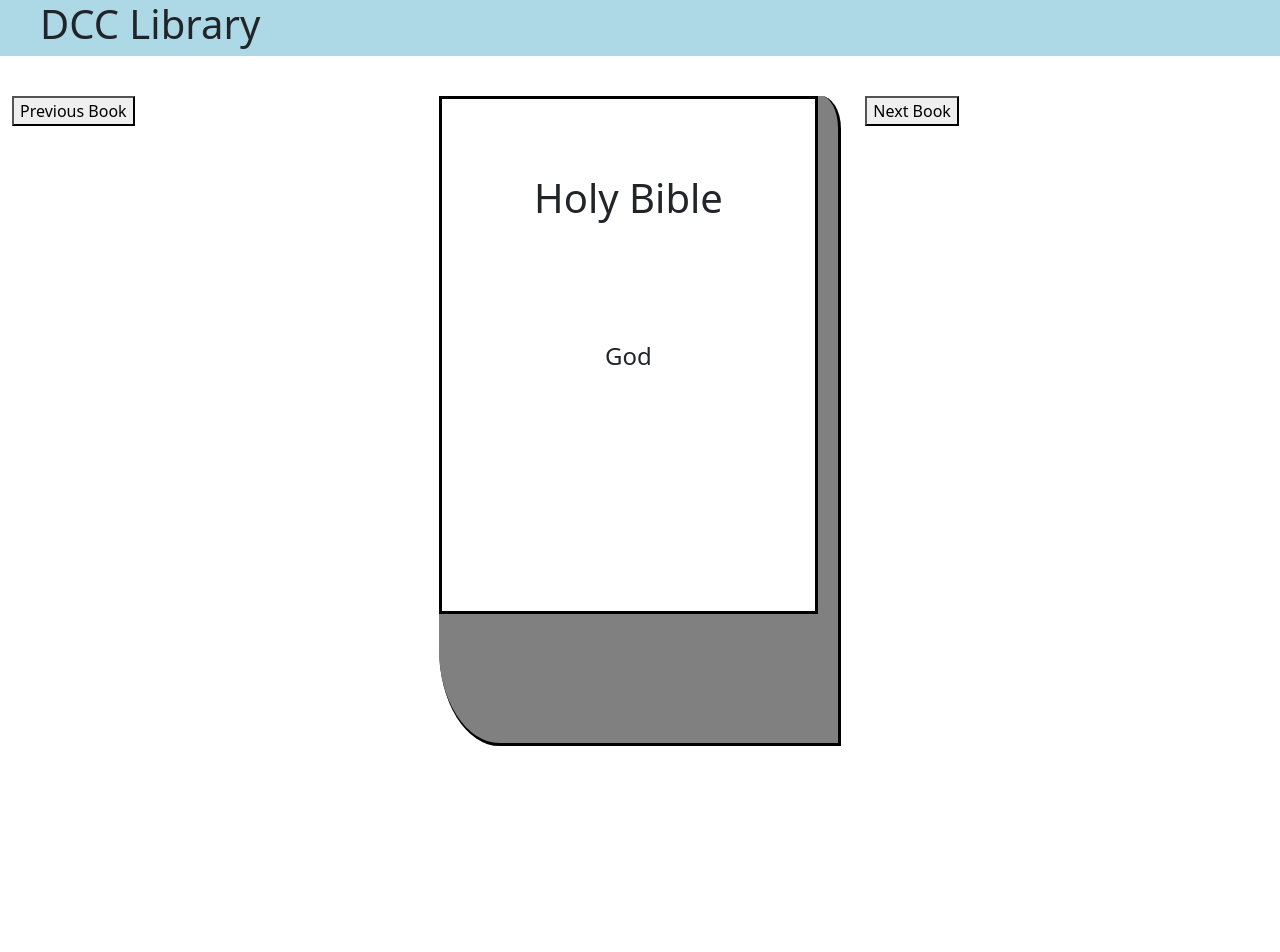
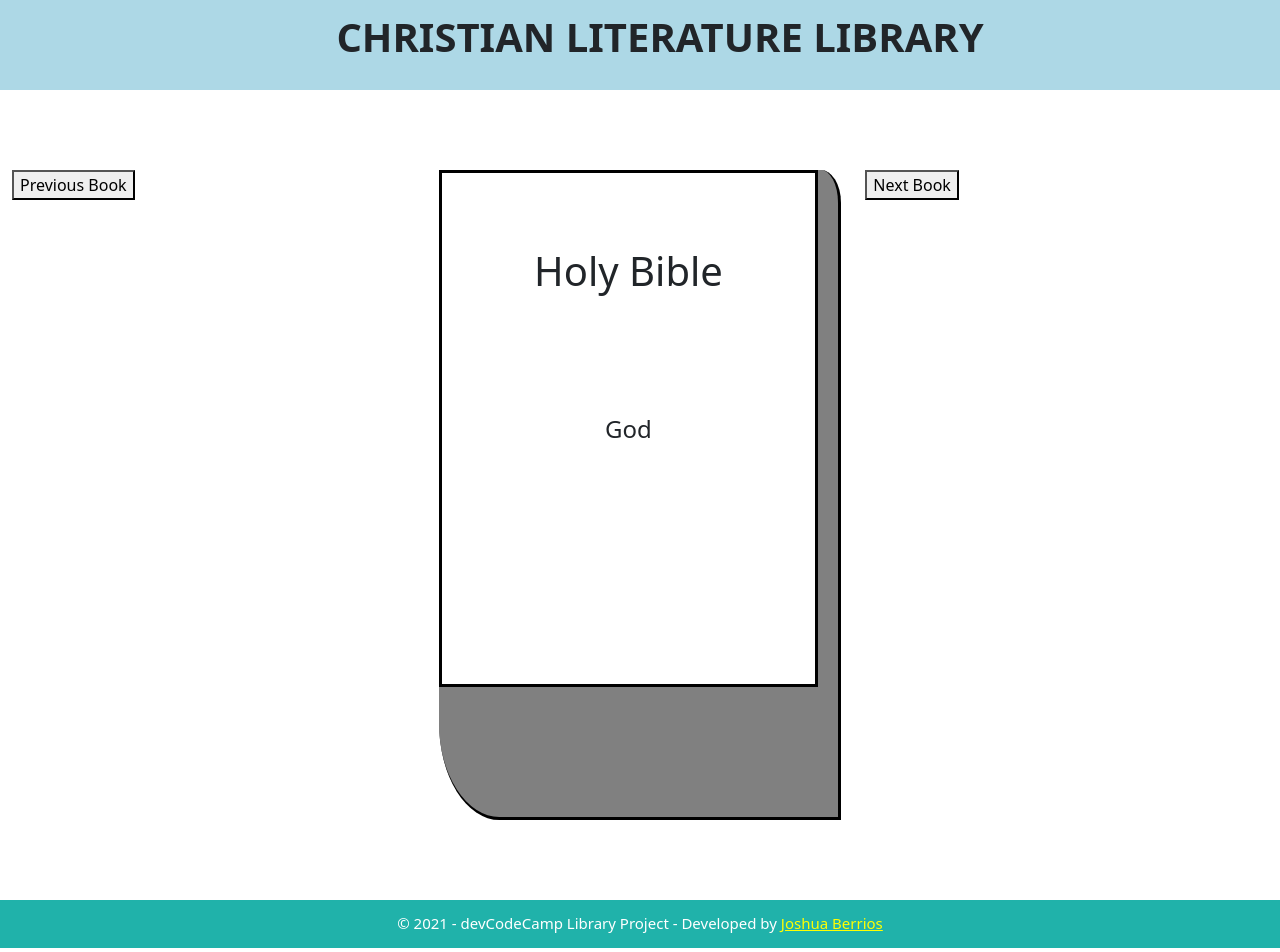
Before and after one commit to JoshuaB94/DCCLibraryReact, a React (Create React App) app: page / in a window 1280 px wide. Shown: the top 952 px of the page. Before the commit the page ends 800 px from the top, so only its background shows below. Built offline with nearby package versions, Linux system fonts and the light colour scheme.

Commit message:
Created a Footer Component &+ Cleaned up some of the basic design structure of the App

```diff
--- a/src/components/App.css
+++ b/src/components/App.css
@@ -1,4 +1,4 @@
-.col-alight {
+.col-align {
     text-align: center;
 }
 
@@ -12,5 +12,5 @@
 }
 
 .row-space {
-    margin-bottom: 2em;
+    margin-bottom: 5em;
 }
--- a/src/components/App.jsx
+++ b/src/components/App.jsx
@@ -2,6 +2,7 @@
 import './App.css';
 import TitleBar from "./TitleBar/TitleBar";
 import BookViewer from "./BookViewer/BookViewer";
+import Footer from "./Footer/Footer";
 
 class App extends Component {
     constructor(props){
@@ -43,6 +44,7 @@
             <div className="container-fluid">
                 <TitleBar />
                 <BookViewer book={this.books[this.state.bookNumber]} nextBook={this.goToNextBook} previousBook={this.goToPreviousBook} />
+                <Footer />
             </div>
         )
     }
--- /dev/null
+++ b/src/components/Footer/Footer.css
@@ -0,0 +1,16 @@
+.footer-area{
+    background-color: lightseagreen;
+    width: 100%;
+}
+
+.footer-text {
+    font-size: 15px;
+    color: white;
+    text-align: center;
+    padding-top: 1%;
+    padding-bottom: 1%;
+}
+
+.footer-link {
+    color: yellow;
+}
--- /dev/null
+++ b/src/components/Footer/Footer.jsx
@@ -0,0 +1,17 @@
+import React from 'react';
+import "./Footer.css";
+
+// eslint-disable-next-line
+const Footer = (props) => {
+    return (
+        <div className="row row-space">
+            <div className="col-md-12" style={{padding: 0}}>
+                <div className="footer-area">
+                    <p className="footer-text">© 2021 - devCodeCamp Library Project - Developed by <a href="https://joshuab94.github.io" className="footer-link" target="_blank" rel="noreferrer noopener">Joshua Berrios</a></p>
+                </div>
+            </div>
+        </div>
+     );
+}
+
+export default Footer;
--- a/src/components/TitleBar/TitleBar.css
+++ b/src/components/TitleBar/TitleBar.css
@@ -1,9 +1,17 @@
 .titlebar-nav {
     background-color: lightblue;
     width: 100%;
+    padding-top: 1%;
+    padding-bottom: 1%;
 }
 
 h1 {
     padding-bottom: 0.2em;
     padding-left: 1em;
 }
+
+.titlebar-heading {
+    text-align: center;
+    text-transform: uppercase;
+    font-weight: bold;
+}
--- a/src/components/TitleBar/TitleBar.jsx
+++ b/src/components/TitleBar/TitleBar.jsx
@@ -6,7 +6,7 @@
         <div className="row row-space">
             <div className="col-md-12" style={{padding: 0}}>
                 <div className="titlebar-nav">
-                    <h1>DCC Library</h1>
+                    <h1 className="titlebar-heading">Christian Literature Library</h1>
                 </div>
             </div>
         </div>
```
